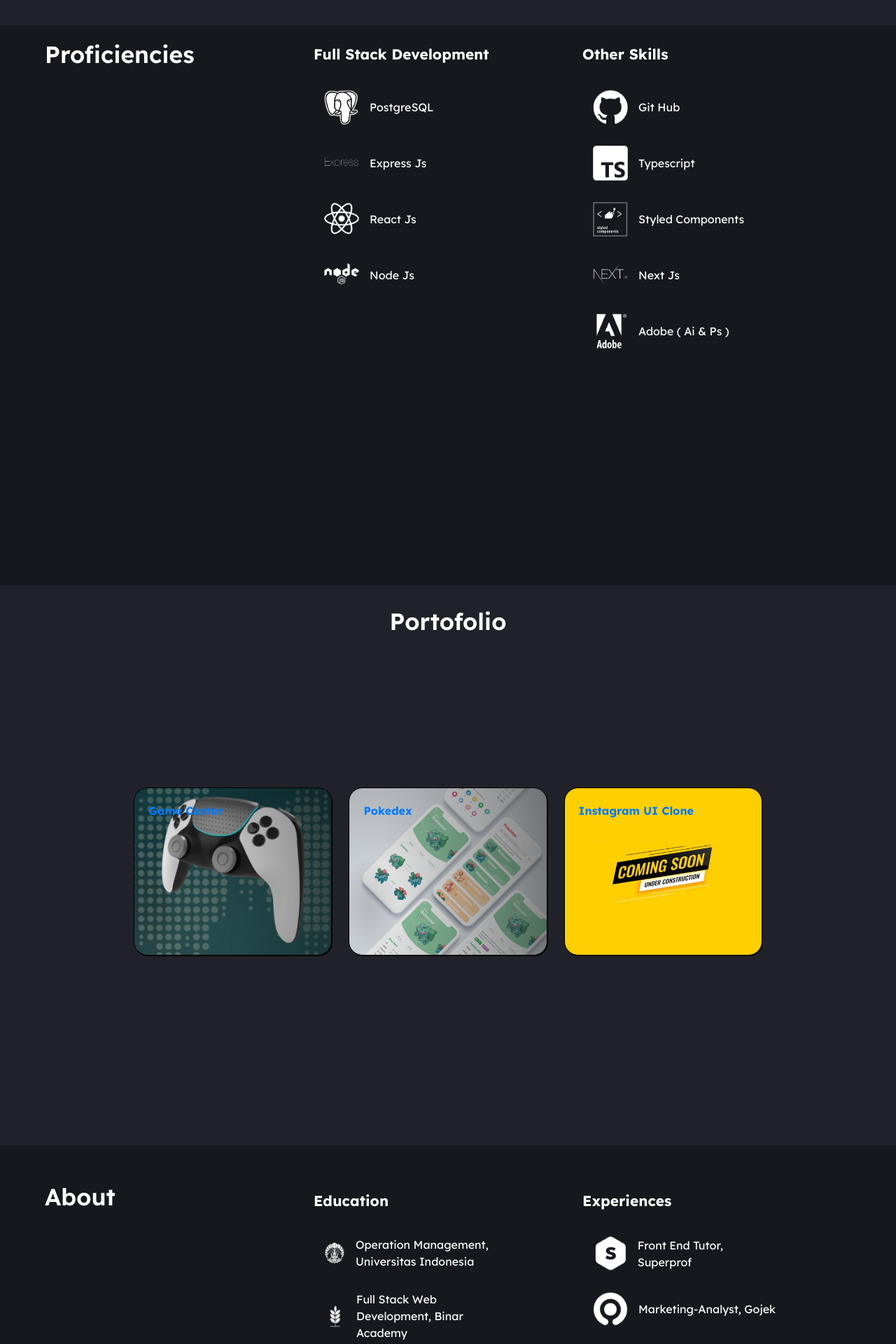
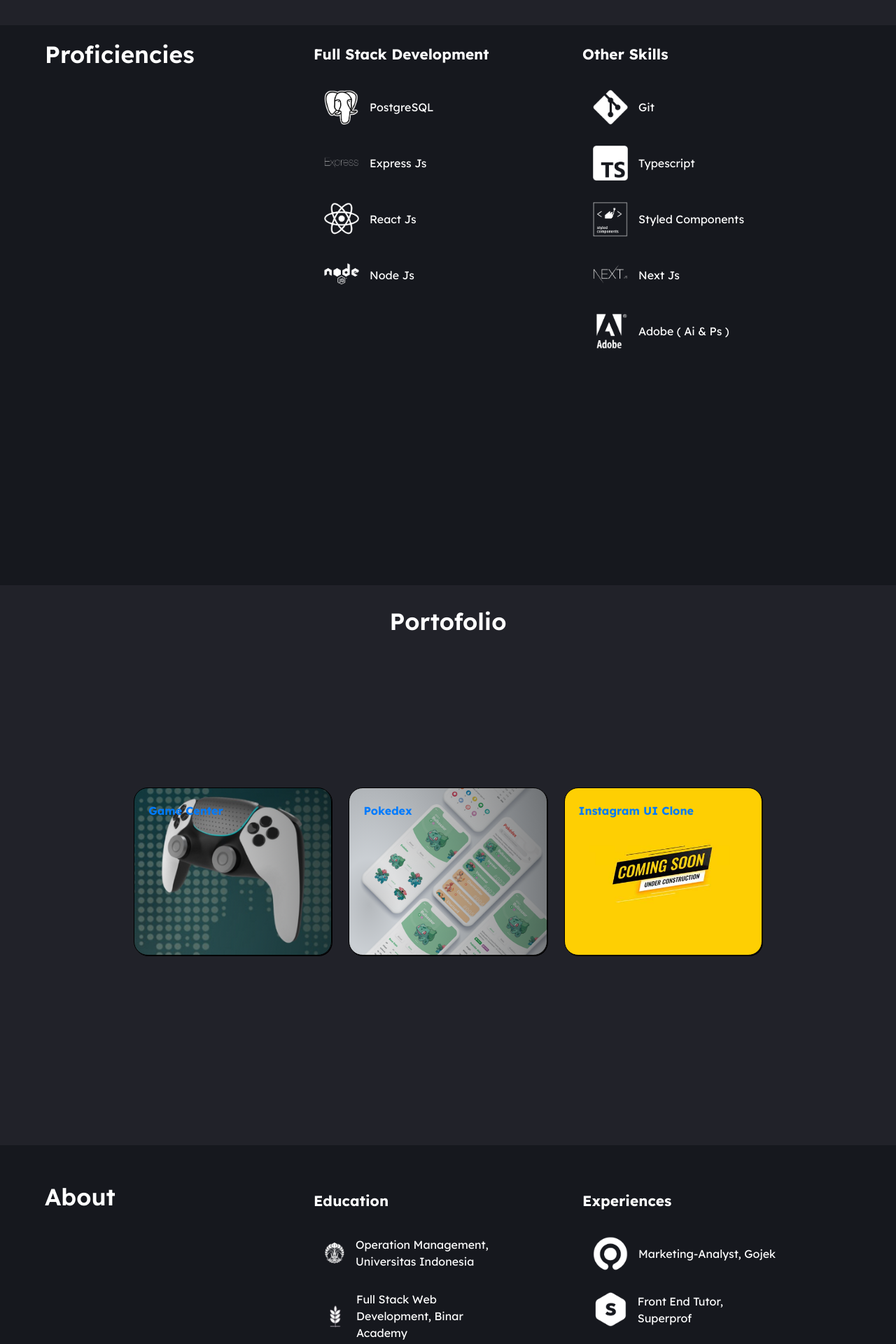
Before and after one commit to farsikogama/PORTO-NEXT-gama, a Next.js app: page / in a window 1280 px wide. Shown: the part 680-2600 px from the top of the page at 70% size. Built offline with nearby package versions, Linux system fonts and the light colour scheme.

Commit message:
adding git skills

```diff
--- a/src/pages/index.jsx
+++ b/src/pages/index.jsx
@@ -68,10 +68,7 @@ export default function Home() {
           <ContainerColumn>
             <Heading3 style={{ fontWeight: 'bolder' }}>Other Skills</Heading3>
             <CardWrapper>
-              <CardList
-                image='/img/icon/logo-github.png'
-                text='Git Hub'
-              ></CardList>
+              <CardList image='/img/icon/logo-git.png' text='Git'></CardList>
               <CardList
                 image='/img/icon/logo-ts.png'
                 text='Typescript'
@@ -140,28 +137,28 @@ export default function Home() {
               <CardList
                 image='/img/icon/logo-ui.png'
                 text='Operation Management, Universitas Indonesia'
-              ></CardList>
+              />
               <CardList
                 image='/img/icon/logo-binar.png'
                 text='Full Stack Web Development, Binar Academy'
-              ></CardList>
+              />
             </CardWrapper>
           </ContainerColumn>
           <ContainerColumn className='mt-5'>
             <Heading3 style={{ fontWeight: 'bolder' }}>Experiences</Heading3>
             <CardWrapper>
               <CardList
+                image='/img/icon/logo-gojek.png'
+                text='Marketing-Analyst, Gojek'
+              />
+              <CardList
                 image='/img/icon/logo-prof.png'
                 text='Front End Tutor, Superprof'
-              ></CardList>
-              <CardList
-                image='/img/icon/logo-gojek.png'
-                text='Marketing-Analyst, Gojek'
-              ></CardList>
+              />
               <CardList
                 image='/img/icon/logo-maersk.png'
                 text='Care Business Partner, Maersk'
-              ></CardList>
+              />
             </CardWrapper>
           </ContainerColumn>
         </Section>
@@ -172,18 +169,12 @@ export default function Home() {
           <ContainerColumn>
             <Heading2>Reach Me on</Heading2>
             <CardWrapper>
-              <CardList
-                image='/img/icon/logo-github.png'
-                text='@farsikogama'
-              ></CardList>
-              <CardList
-                image='/img/icon/logo-linked.png'
-                text='Farsiko Gama'
-              ></CardList>
+              <CardList image='/img/icon/logo-github.png' text='@farsikogama' />
+              <CardList image='/img/icon/logo-linked.png' text='Farsiko Gama' />
               <CardList
                 image='/img/icon/logo-email.png'
                 text='farsikogama@gmail.com'
-              ></CardList>
+              />
             </CardWrapper>
           </ContainerColumn>
         </Section>
```
Also changed, not shown: public/img/icon/logo-git.png (added).
